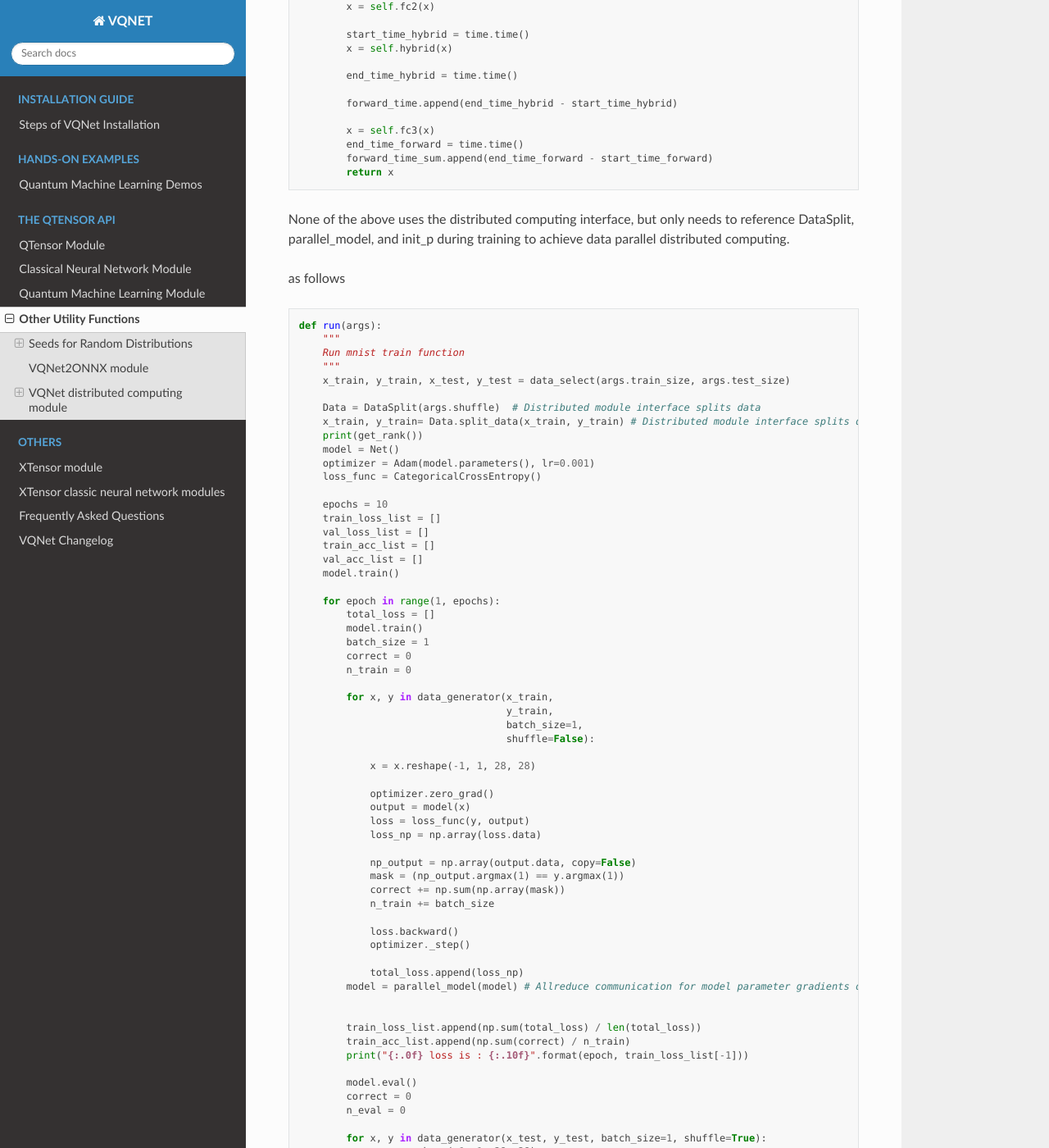
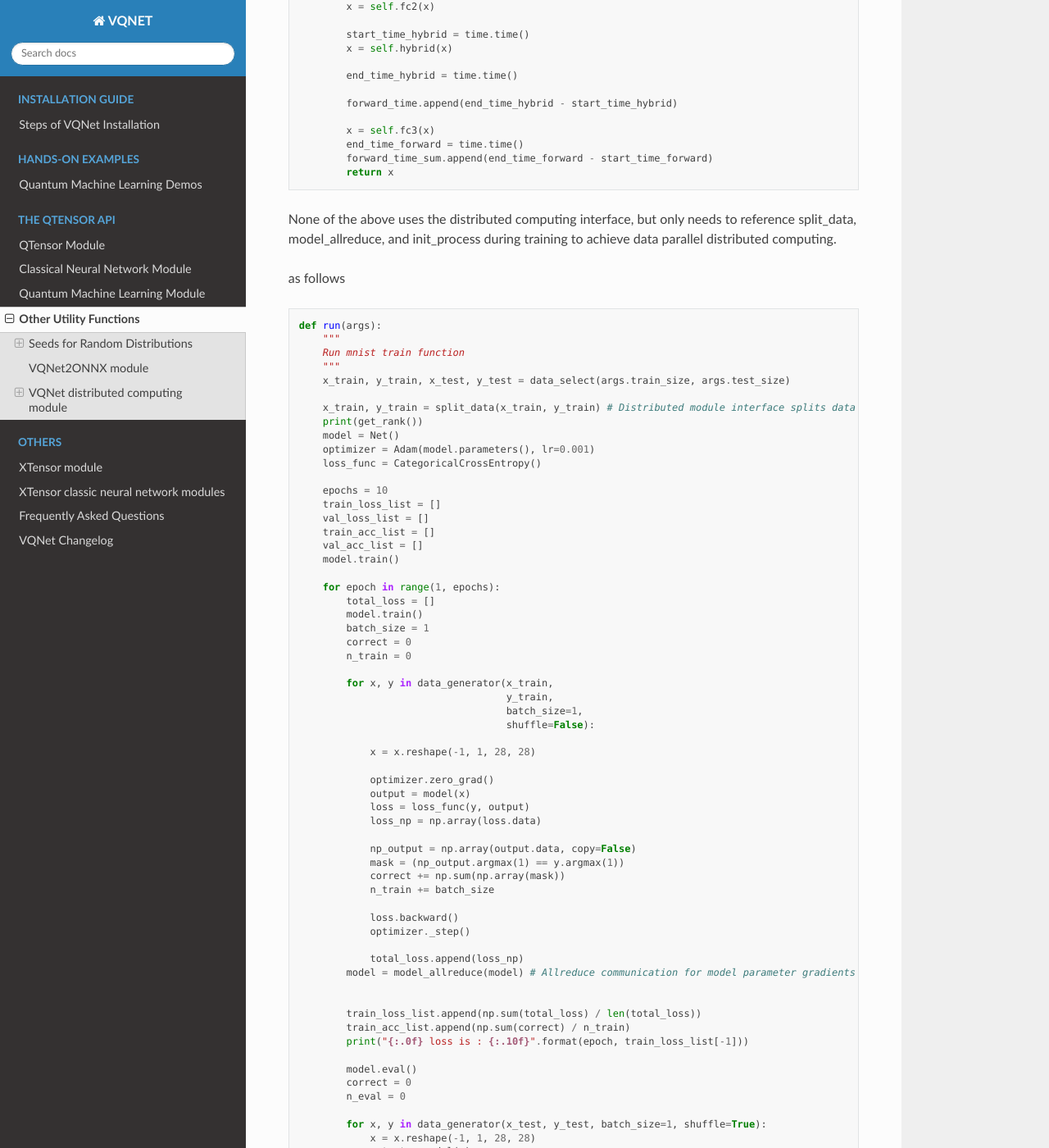
Before and after one commit to OriginQ/VQNET2.0-tutorial-en, a Sphinx documentation site: the page built from source/rst/utils.rst, in a window 1280 px wide and 1400 px high, scrolled down 17794 px. Shown: the whole window at 82% size. Built offline with Sphinx 7.4.7 and the Read the Docs theme 2.0.0, drawn with Linux system fonts in a browser that asks for light colours.

Commit message:
[fix] fix bug of distribute example

```diff
--- a/source/rst/utils.rst
+++ b/source/rst/utils.rst
@@ -795,7 +795,7 @@ Model design
 
 
 None of the above uses the distributed computing interface,
-but only needs to reference DataSplit, parallel_model, and init_p during training to achieve data parallel distributed computing.
+but only needs to reference split_data, model_allreduce, and init_process during training to achieve data parallel distributed computing.
 
 as follows
 
@@ -807,8 +807,7 @@ as follows
         """
         x_train, y_train, x_test, y_test = data_select(args.train_size, args.test_size)
 
-        Data = DataSplit(args.shuffle)  # Distributed module interface splits data
-        x_train, y_train= Data.split_data(x_train, y_train) # Distributed module interface splits data
+        x_train, y_train = split_data(x_train, y_train) # Distributed module interface splits data
         print(get_rank())
         model = Net()
         optimizer = Adam(model.parameters(), lr=0.001)
@@ -849,7 +848,7 @@ as follows
                 optimizer._step()
 
                 total_loss.append(loss_np)
-            model = parallel_model(model) # Allreduce communication for model parameter gradients of different ranks
+            model = model_allreduce(model) # Allreduce communication for model parameter gradients of different ranks
 
 
             train_loss_list.append(np.sum(total_loss) / len(total_loss))
@@ -888,7 +887,7 @@ as follows
         # p_path = os.path.realpath (__file__)
 
         if(args.init):
-            init_p(args.np, os.path.realpath(__file__), args.hostpath, args.train_size,args.test_size, args.shuffle)
+            init_process(args.np, os.path.realpath(__file__), args.hostpath, args.train_size,args.test_size, args.shuffle)
         else:
             a = time.time()
             run(args)
```
